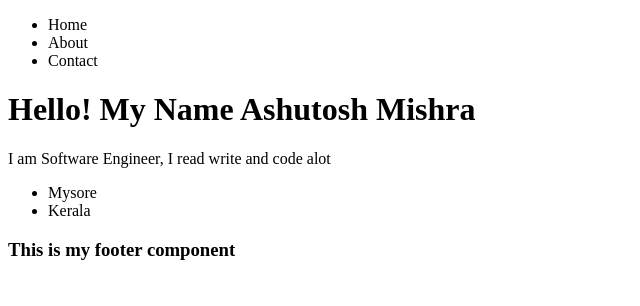
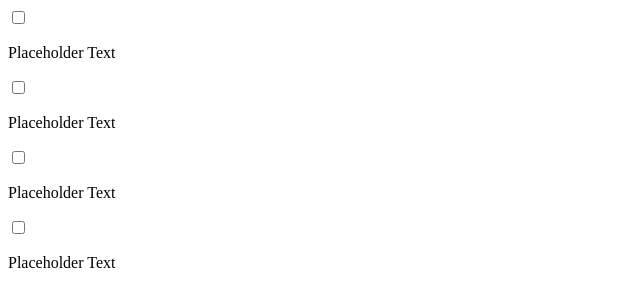
Before and after one commit to findashu/react-app, a React (Create React App) app: page / in a window 1280 px wide. Shown: the top 306 px of the page, without its empty margins (0-640 px from the left). Built offline with nearby package versions, Linux system fonts and the light colour scheme.

Commit message:
todo app phase1

```diff
--- a/src/App.js
+++ b/src/App.js
@@ -1,14 +1,16 @@
 import React from "react";
-import Header from "./components/Header";
-import MainComponent from "./components/MainComponent";
-import Footer from "./components/Footer";
 
 function App () {
     return (
         <div>
-            <Header />
-            <MainComponent />
-            <Footer />
+            <input type="checkbox" />
+            <p>Placeholder Text</p>
+            <input type="checkbox" />
+            <p>Placeholder Text</p>
+            <input type="checkbox" />
+            <p>Placeholder Text</p>
+            <input type="checkbox" />
+            <p>Placeholder Text</p>
         </div>
     )
 }
--- a/src/components/Footer.js
+++ /dev/null
@@ -1,11 +0,0 @@
-import React from "react";
-
-function Footer() {
-    return (
-        <footer>
-            <h3>This is my footer component</h3>
-        </footer>
-    )
-}
-
-export default Footer;
--- a/src/components/Header.js
+++ /dev/null
@@ -1,15 +0,0 @@
-import React from "react";
-
-function Header() {
-    return (
-        <nav>
-            <ul>
-                <li>Home</li>
-                <li>About</li>
-                <li>Contact</li>
-            </ul>
-        </nav>
-    )
-}
-
-export default Header
--- a/src/components/MainComponent.js
+++ /dev/null
@@ -1,11 +0,0 @@
-import React from "react";
-import MyInfo from "./MyInfo"
-function MainComponent() {
-    return (
-        <main>
-            <MyInfo />
-        </main>
-    )
-}
-
-export default MainComponent
--- a/src/components/MyInfo.js
+++ /dev/null
@@ -1,16 +0,0 @@
-import React from "react";
-
-function MyInfo() {
-    return (
-        <div>
-            <h1>Hello! My Name Ashutosh Mishra</h1>
-            <p>I am Software Engineer, I read write and code alot</p>
-            <ul>
-                <li>Mysore</li>
-                <li>Kerala</li>
-            </ul>
-        </div>
-    )
-}
-
-export default MyInfo;
```
